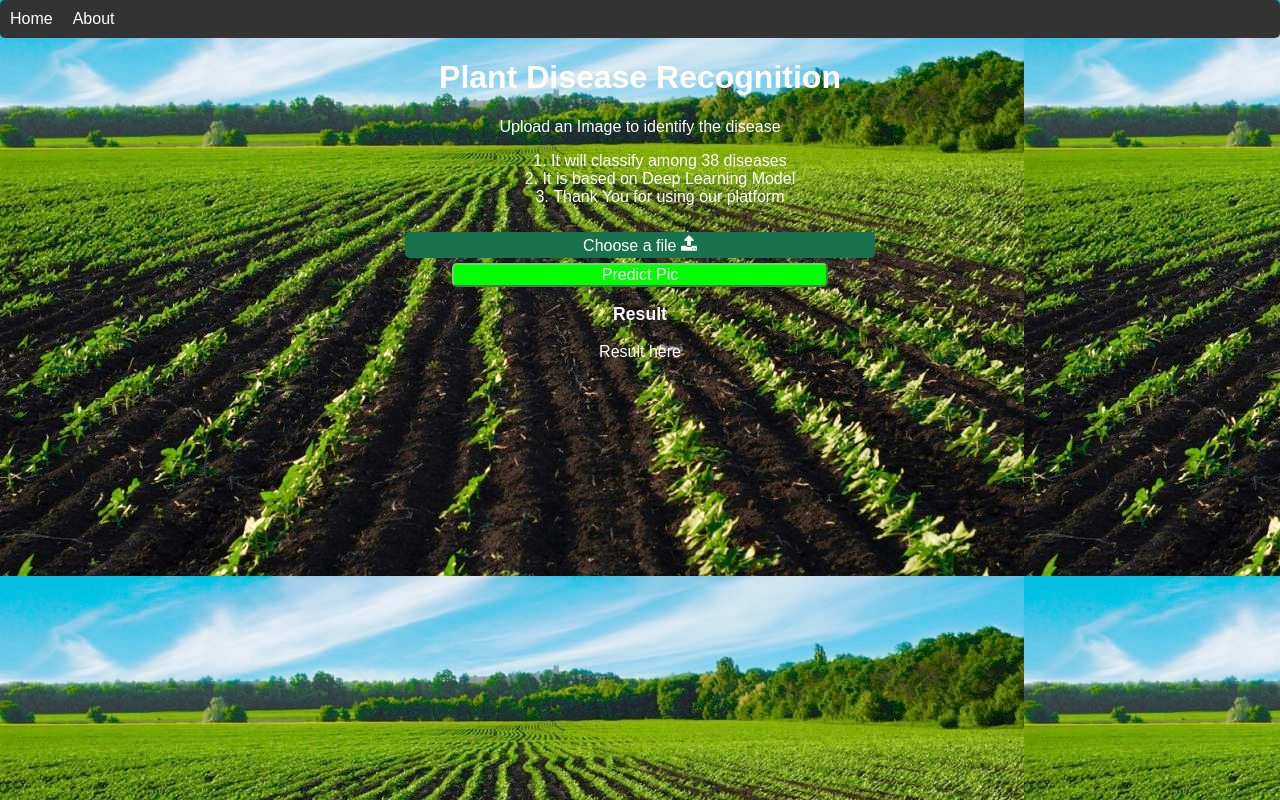
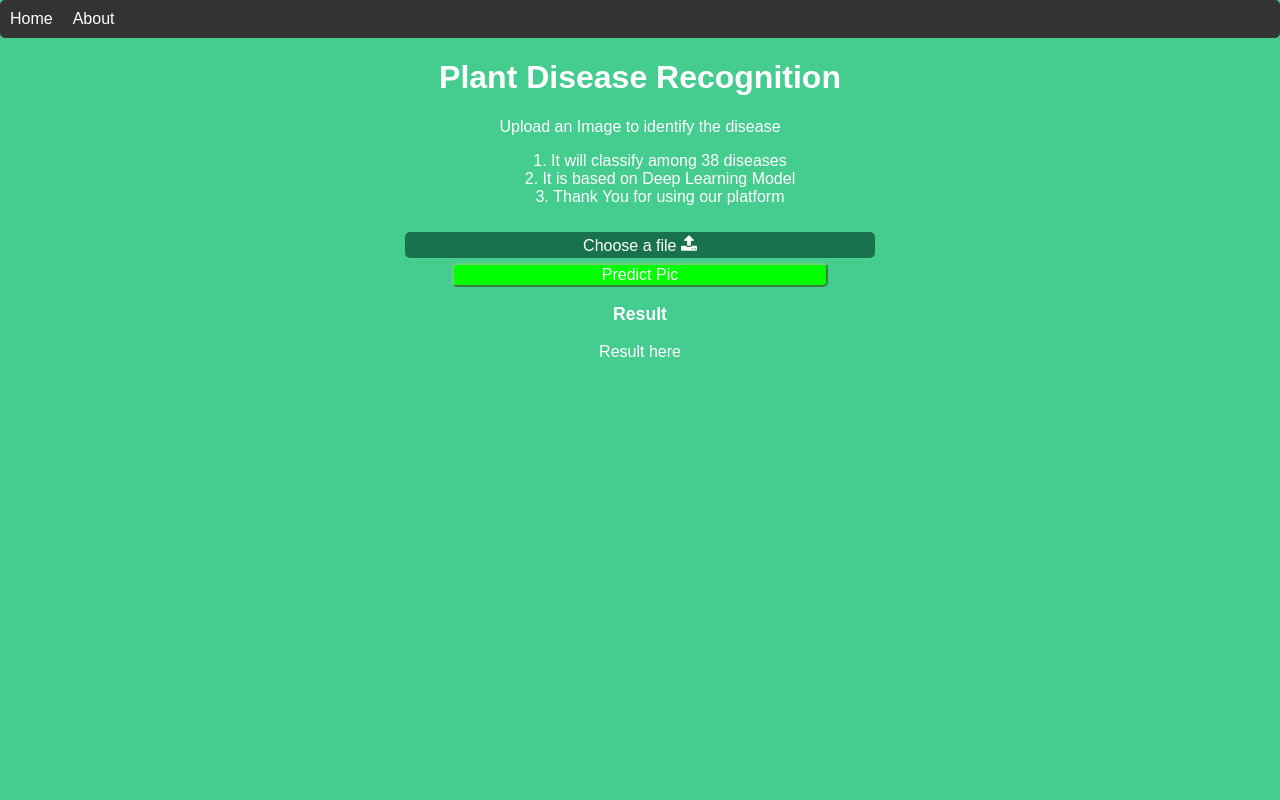
Before and after one commit to VIKGO123/Plant_Disease_Recoginition, a Flask app: page / in a window 1280 px wide. Run offline with Flask 2, Linux system fonts and the light colour scheme.

Commit message:
Update style.css

```diff
--- a/static/css/style.css
+++ b/static/css/style.css
@@ -4,8 +4,8 @@ html {
 
 body {
     margin: 0;
-    background-image: url("templates/image/farm.jpg");
-/*     background-color: #45cc8f; */
+/*     background-image: url("templates/image/farm.jpg"); */
+    background-color: #45cc8f;
 }
 
 input[type="submit"] {
```
